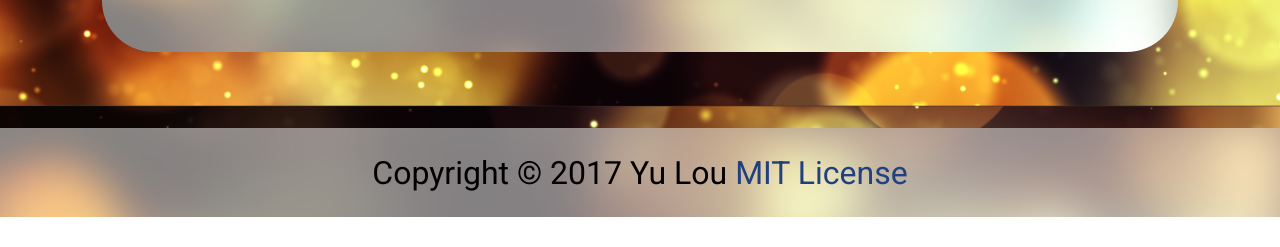
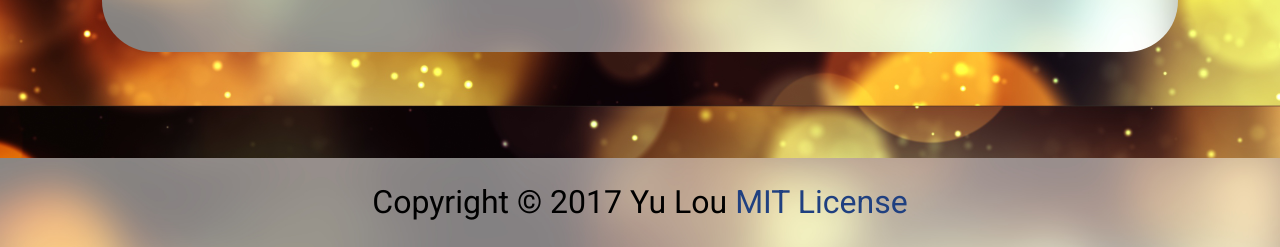
Before and after one commit to LouYu2015/html_lottery_machine, a plain HTML site: page index.html in a window 1280 px wide. Shown: the part 694-941 px from the top of the page. Before the commit the page ends 911 px from the top, so only its background shows below. Drawn offline with Linux system fonts and the light colour scheme.

Commit message:
Keep footer at bottom

```diff
--- a/styles.css
+++ b/styles.css
@@ -24,9 +24,18 @@ SOFTWARE.
 
 /* ====== Global ====== */
 
+html
+{
+	height: 100%;
+}
+
 body
 {
+	position: relative;
+	min-height: 100%;
+
 	margin: 0;
+	padding-bottom: 8vw;
 
 	background-image: url("background.jpeg");
 	background-size: cover;
@@ -50,7 +59,10 @@ div.section, div.footer
 
 div.footer
 {
-	width: 100%;
+	position: absolute;
+	left: 0;
+	right: 0;
+	bottom: 0;
 	margin: 6vw 0 0 0;
 	border-radius: 0;
 	padding: 1vw 0;
```
